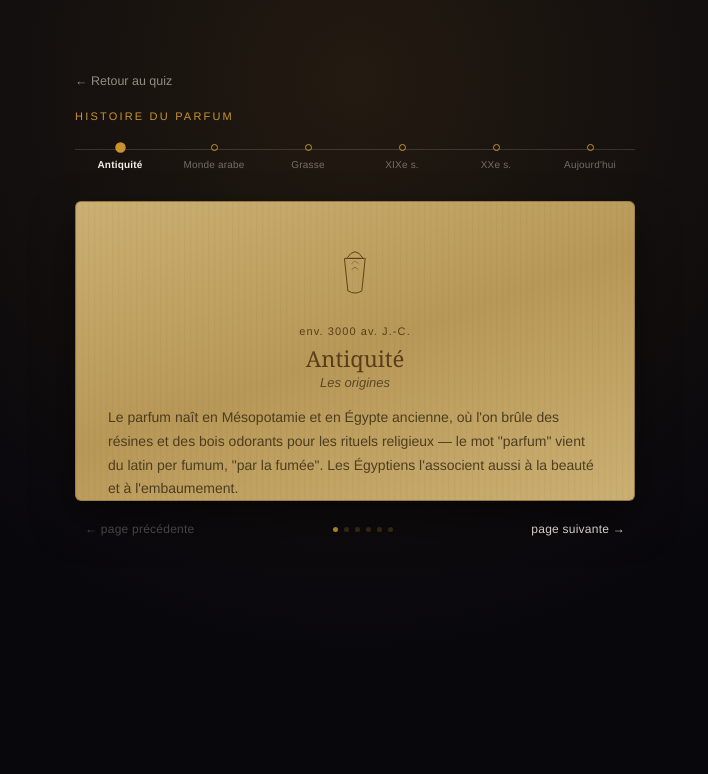
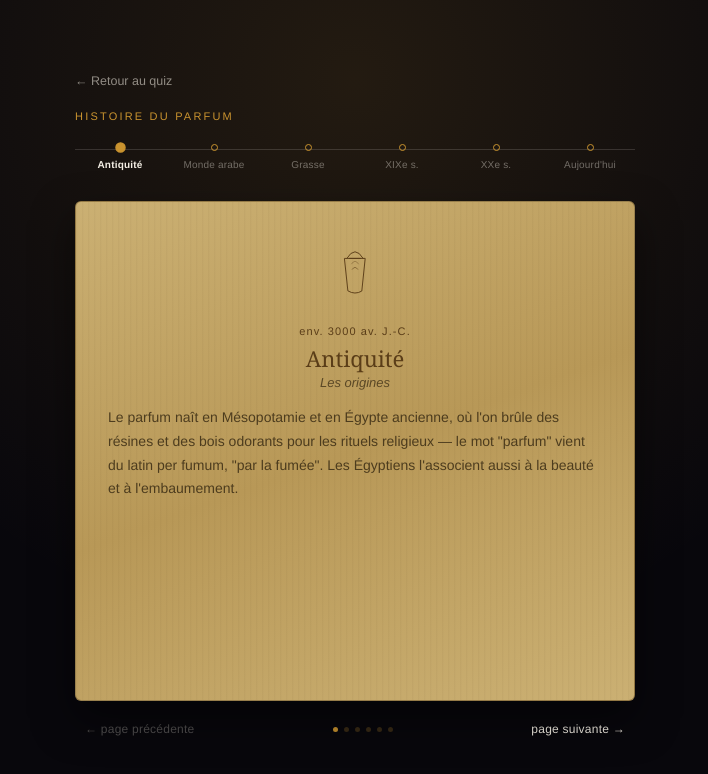
Before and after one commit to Aunezfr/Aunez-site, a Next.js app: page /histoire in a window 1280 px wide. Shown: the top 774 px of the page, without its empty margins (285-993 px from the left). Built offline with nearby package versions, Linux system fonts and the light colour scheme.

Commit message:
Add files via upload

```diff
--- a/app/histoire/page.jsx
+++ b/app/histoire/page.jsx
@@ -453,14 +453,16 @@ const styles = {
   stage: { perspective: "1600px" },
   bookShell: {
     position: "relative",
-    minHeight: 300,
+    minHeight: 500,
   },
   book: {
     borderRadius: 6,
     padding: "36px 32px",
-    minHeight: 300,
+    minHeight: 500,
     textAlign: "center",
-    overflow: "hidden",
+    overflowX: "hidden",
+    overflowY: "auto",
+    WebkitOverflowScrolling: "touch",
   },
   bookLayer: {
     position: "absolute",
```
